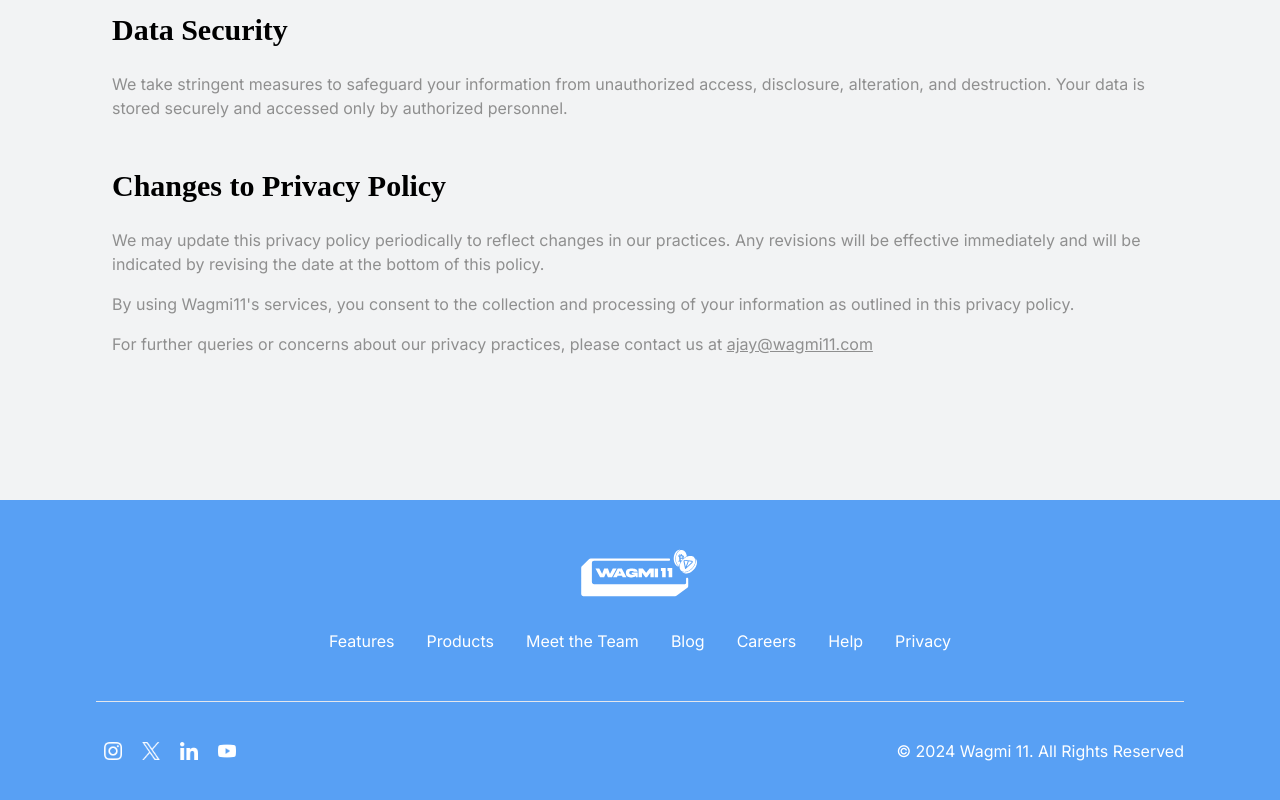
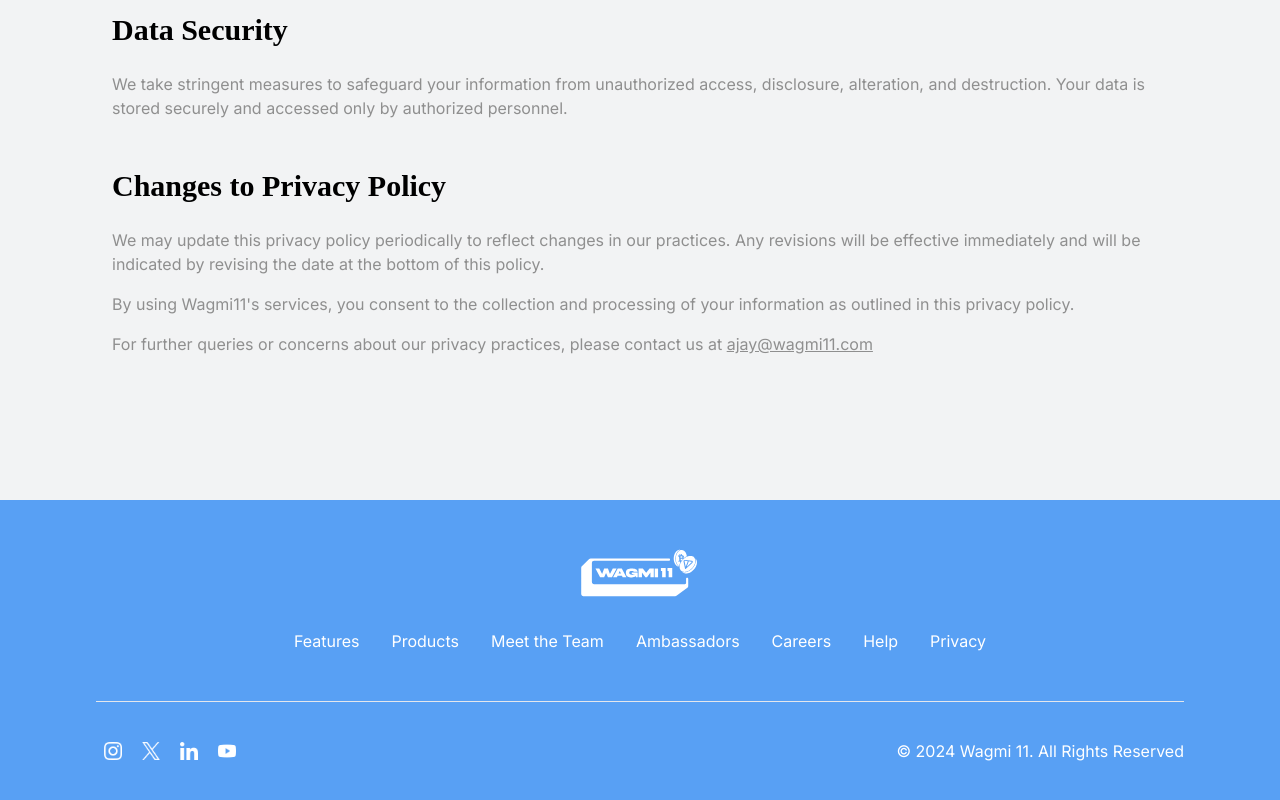
Before and after one commit to wagmi11/Wagmi-website, a React (Create React App) app: page /privacy-policy in a window 1280 px wide. Shown: the part 1732-2532 px from the top of the page. Built offline with nearby package versions, Linux system fonts and the light colour scheme; a web font is replaced by a local one.

Commit message:
Update FooterJoin.jsx
added link to form

```diff
--- a/src/components/footer-join/FooterJoin.jsx
+++ b/src/components/footer-join/FooterJoin.jsx
@@ -16,7 +16,7 @@
           <HashLink smooth to='/#features'><li>Features</li></HashLink>
           <HashLink smooth to='/#products'><li>Products</li></HashLink>
           <HashLink smooth to='/#team'><li>Meet the Team</li></HashLink>
-          <HashLink smooth to='/#blogs'><li>Blog</li></HashLink>
+          <HashLink smooth to='https://fwxyuew0r3x.typeform.com/to/xow0rSkx'><li>Ambassadors</li></HashLink>
           <li>Careers</li>
           <li>Help</li>
           <HashLink to='/privacy-policy#section-top'>
```
